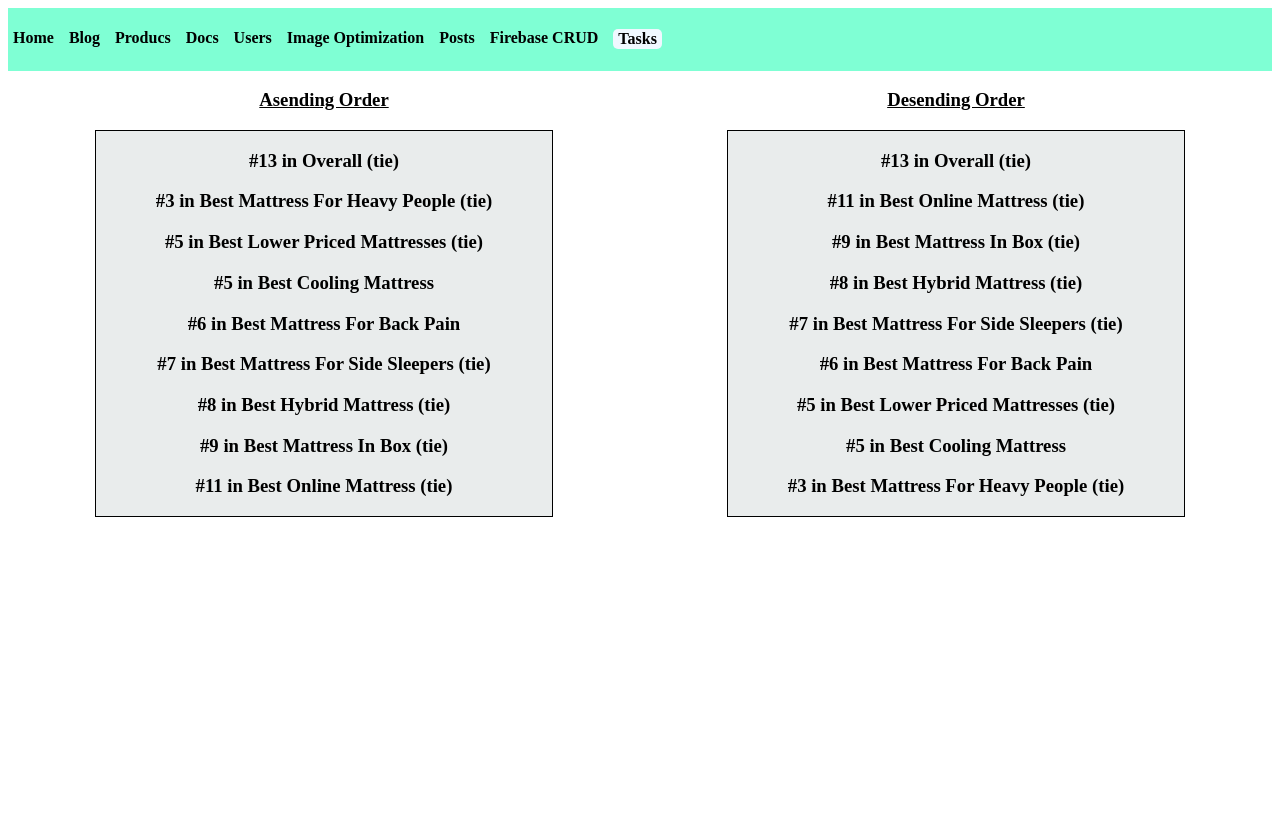
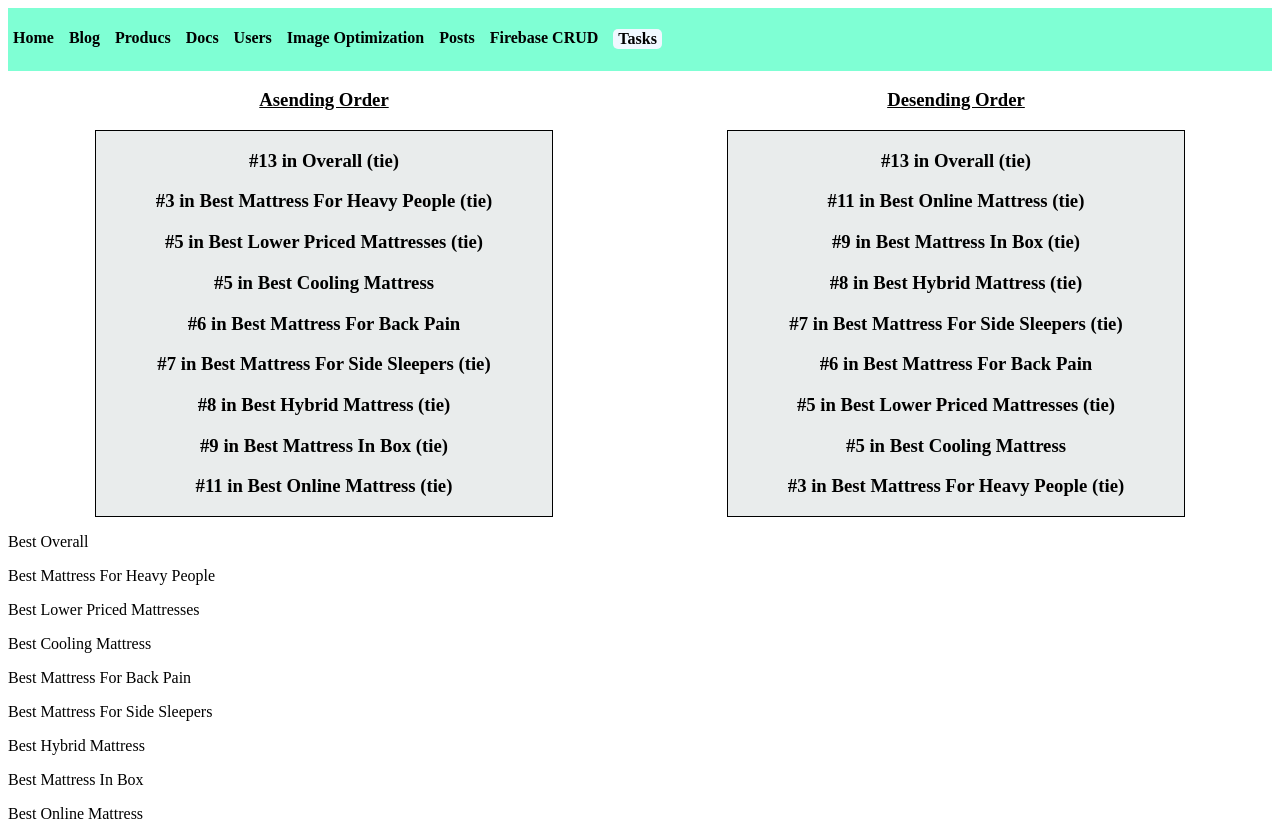
Before and after one commit to srinuosius/NextJSSampleApp, a Next.js app: page /tasks in a window 1280 px wide. Before the commit the page ends 800 px from the top, so only its background shows below. Built offline with nearby package versions, Linux system fonts and the light colour scheme.

Commit message:
Some modifications sone

```diff
--- a/pages/tasks/index.tsx
+++ b/pages/tasks/index.tsx
@@ -4,6 +4,52 @@ import Ranking from "@/components/Ranking";
 
 const index = () => {
   const jsonObj = {
+    "Best Mattress For Stomach Sleepers Rank": {},
+    "Best Mattress In Box Rank": {
+      is_tied: true,
+      rank: "9",
+    },
+    "Best Lower Priced Mattresses Rank": {
+      is_tied: true,
+      rank: "5",
+    },
+    "Best Spring Mattress Rank": {},
+    "Overall Rank": {
+      is_tied: true,
+      rank: "13",
+    },
+    "Best Foam Mattress Rank": {},
+    "Best Organic Mattress Rank": {},
+    "Best Memory Foam Mattress Rank": {},
+    "Best Firm Mattress Rank": {},
+    "Best Cheap Mattress Rank": {},
+    "Best Latex Mattress Rank": {},
+    "Best Mattress For Side Sleepers Rank": {
+      is_tied: true,
+      rank: "7",
+    },
+    "Best Mattress For Back Pain Rank": {
+      is_tied: false,
+      rank: "6",
+    },
+    "Best Cooling Mattress Rank": {
+      is_tied: false,
+      rank: "5",
+    },
+    "Best Hybrid Mattress Rank": {
+      is_tied: true,
+      rank: "8",
+    },
+    "Best Mattress For Heavy People Rank": {
+      is_tied: true,
+      rank: "3",
+    },
+    "Best Online Mattress Rank": {
+      is_tied: true,
+      rank: "11",
+    },
+  };
+  const jsonObj2: any = {
     "Best Mattress For Stomach Sleepers Rank": {},
     "Best Mattress In Box Rank": {
       is_tied: true,
@@ -87,6 +133,27 @@ const index = () => {
       })
       .filter((v: any, i: any) => v.rank > 0);
 
+  // filtered the empty object and stored the keys
+
+  const ranking_keys: any = Object.keys(jsonObj2).filter(
+    (k) => Object.keys(jsonObj2[k]).length
+  );
+
+  // Sorted the keys array
+  ranking_keys.sort((a: any, b: any) => jsonObj2[a].rank - jsonObj2[b].rank);
+
+  // Moving the the overall best on top
+  ranking_keys.unshift(ranking_keys.pop());
+
+  const sorted_rankings = ranking_keys.reduce((acc: any, key: any) => {
+    const newKey = key.replace("Rank", "").replace("Overall", "Best Overall");
+    acc[newKey] = jsonObj2[key];
+
+    return acc;
+  }, {});
+
+  console.log("sorted_rankings", sorted_rankings);
+
   return (
     <div>
       <Navbar />
@@ -106,6 +173,12 @@ const index = () => {
           <Ranking Rankings={descOrder} />
         </div>
       </div>
+      {Object.keys(sorted_rankings).map((key) => (
+        <p>
+          {jsonObj2[key]?.rank}
+          {key}
+        </p>
+      ))}
     </div>
   );
 };
```
